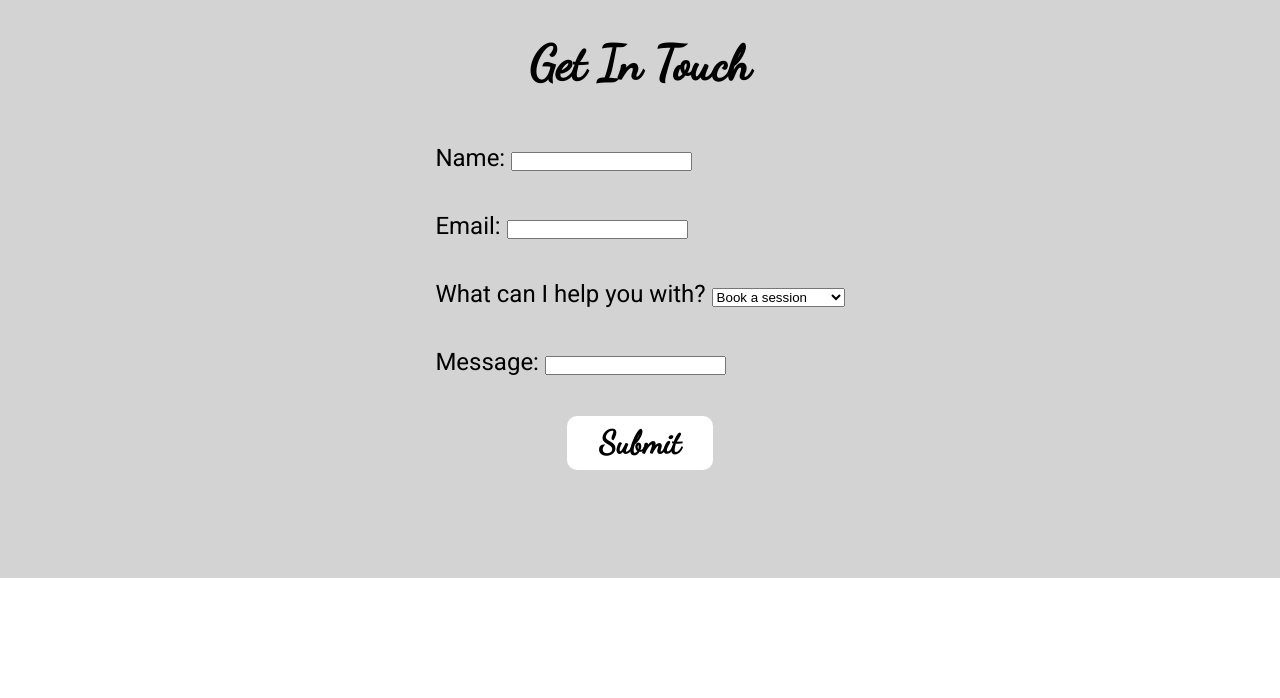
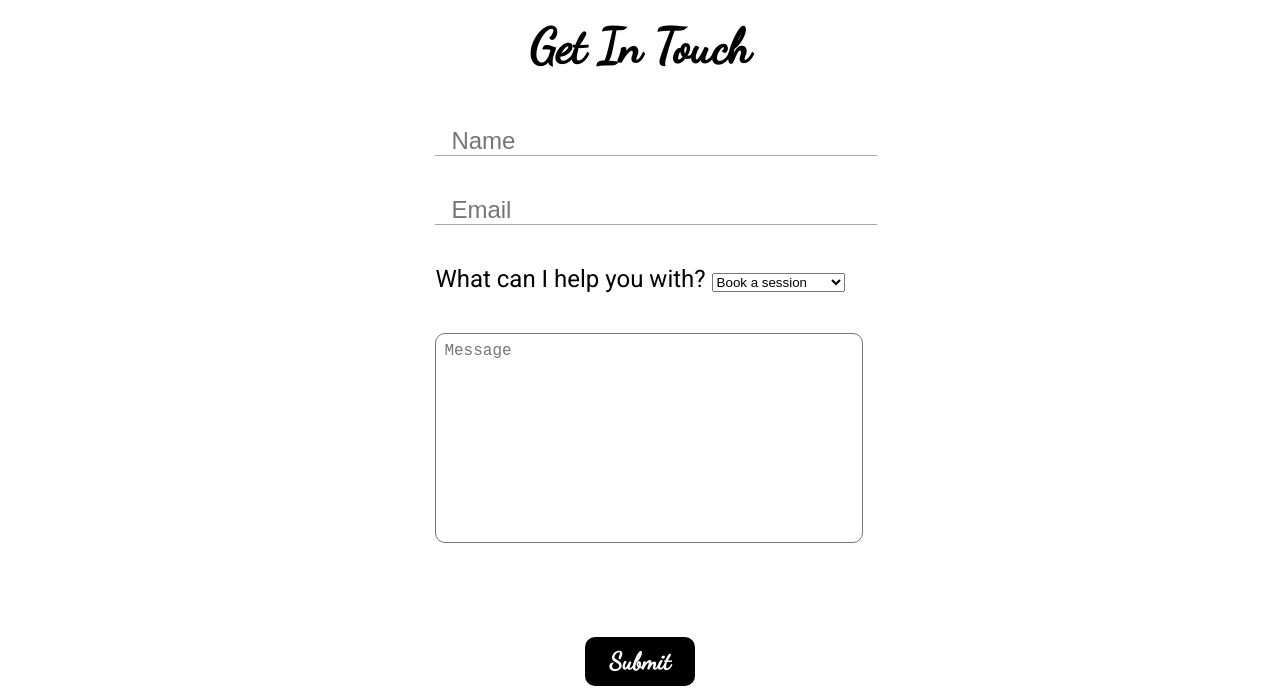
Before and after one commit to dsersch/photosite, a plain HTML site: page index.html in a window 1280 px wide. Shown: the part 2102-2800 px from the top of the page. Before the commit the page ends 2680 px from the top, so only its background shows below. Drawn offline with Linux system fonts and the light colour scheme.

Commit message:
form styling

```diff
--- a/css/style.css
+++ b/css/style.css
@@ -74,6 +74,10 @@ nav ul {
 }
 
 .book_button {
+    font-family: 'Dancing Script', cursive;
+    font-weight: 900;
+    font-size: 2rem;
+    border: none;
     background-color: black;
     font-size: 1.5rem;
     margin-top: 3rem;
@@ -194,12 +198,11 @@ nav ul {
 /*----Contact----*/
 
 .contact {
-    background-color: lightgray;
     display: flex;
     flex-direction: column;
     justify-content: center;
     align-items: center;
-    height: 600px;
+    height: 800px;
 }
 
 .form_title {
@@ -219,24 +222,24 @@ nav ul {
     text-align: center;
 }
 
-.form_button {
-    padding: .5rem 2rem;
+.text_input {
     border: none;
-    border-radius: 10px;
-    background-color: white;
-    font-family: 'Dancing Script', cursive;
-    font-weight: 900;
-    font-size: 2rem;
+    border-bottom: 1px solid darkgray;
+    width: 100%;
+    font-size: 1.5rem;
+    padding: 0 1rem;
 }
 
+.text_input:focus {
+    outline-color: grey;
+}
 
-/* @keyframes slide-up {
-    0% {
-        opacity: 0;
-        transform: translateY(100px);
-    }
-    100% {
-        opacity: 1;
-        transform: translateY(0);
-    }
-} */
+textarea {
+    padding: .5rem;
+    outline: none;
+    border-radius: 10px;
+    width: 100%;
+    height: 12rem;
+    resize: none;
+    font-size: 1rem;
+}
--- a/index.html
+++ b/index.html
@@ -61,12 +61,10 @@
         <h1 class="form_title">Get In Touch</h1>
         <form class="contact-form" action="">
             <div class="form_section">
-                <label for="name">Name:</label>
-                <input type="text" name="name">
+                <input placeholder="Name" class="text_input" type="text" name="name">
             </div>
             <div class="form_section">
-                <label for="email">Email:</label>
-                <input type="email" name="email">
+                <input placeholder="Email" class="text_input" type="email" name="email">
             </div>
             <div class="form_section">
                 <label for="subject">What can I help you with?</label>
@@ -77,11 +75,10 @@
                 </select>
             </div>
             <div class="form_section">
-                <label for="message">Message:</label>
-                <input type="text" name="message">
+                <textarea placeholder="Message" name="message" id="message"></textarea>
             </div>
             <div class="form_section form_section_button">
-                <button class="form_button">Submit</button>
+                <button class="book_button">Submit</button>
             </div>
         </form>
     </section>
```
